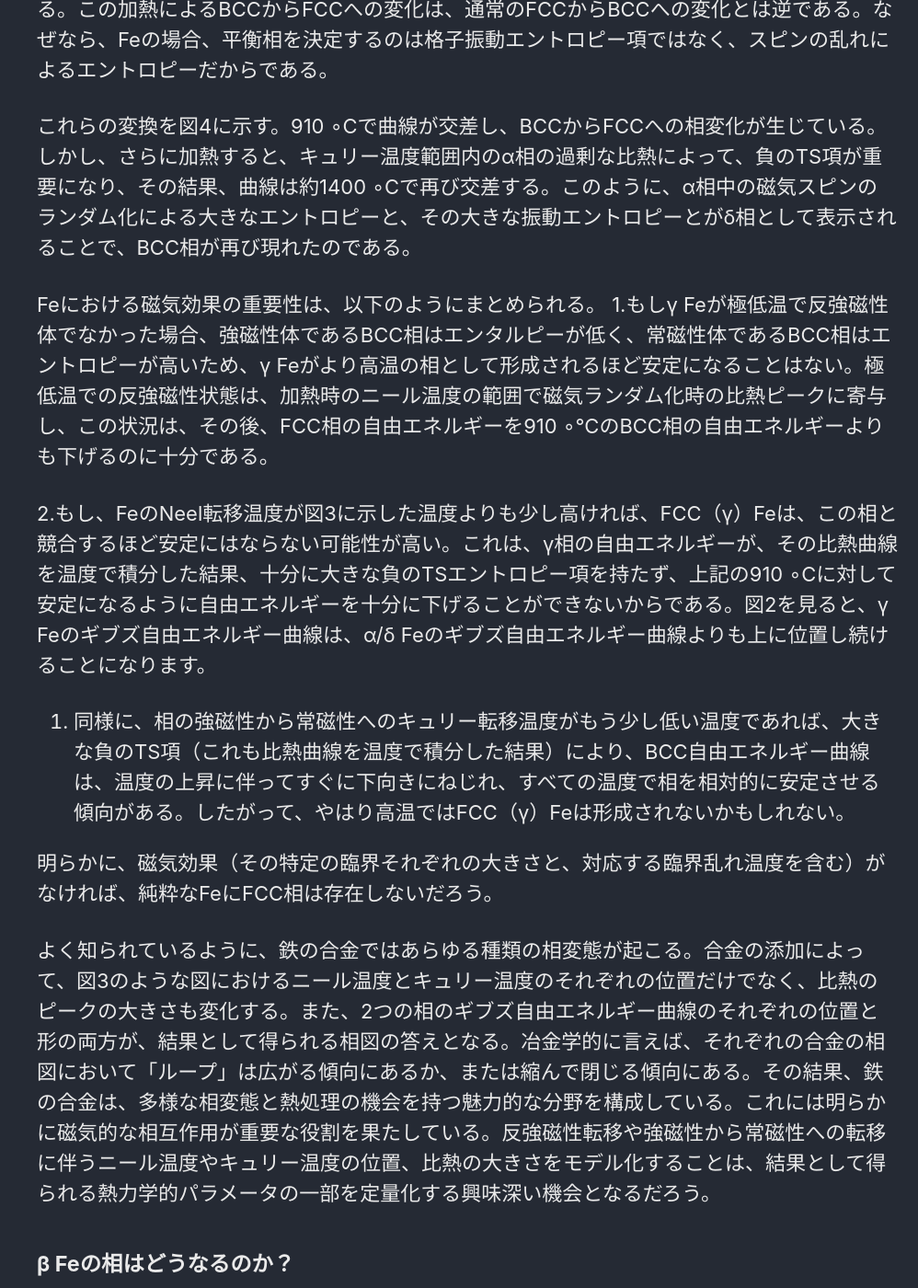
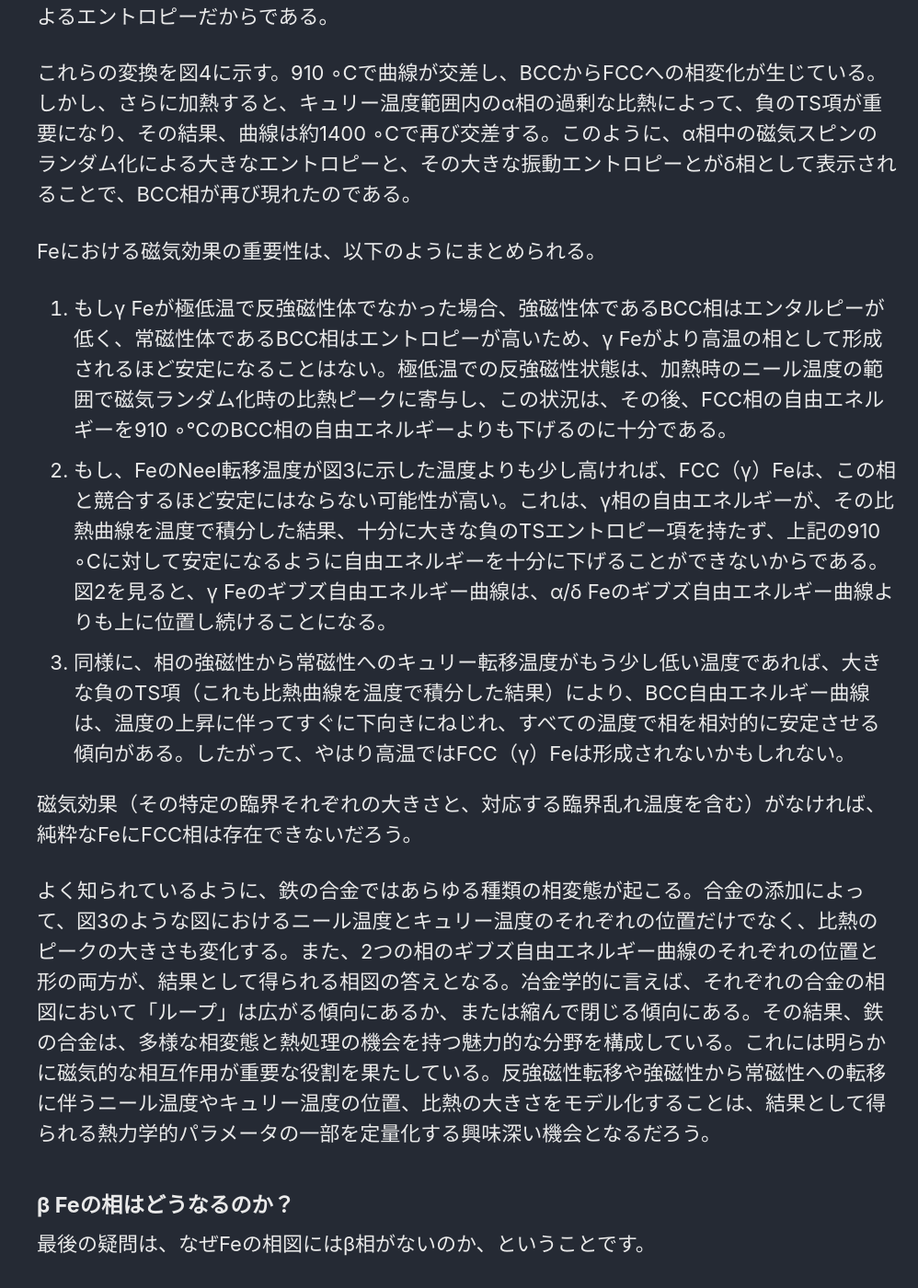
Before and after one commit to ShohTagawa/www, a Jekyll site: the page built from paper/magnetism_01/magnetism_01.md, in a window 1280 px wide and 1400 px high, scrolled down 5613 px. Shown: the whole window at 92% size, without its empty margins (282-1280 px from the left). Built offline with Jekyll 4.4.1, drawn with Linux system fonts in a browser that asks for light colours; cached includes are drawn as plain includes; our own code applies the rules of GitHub Pages for plain Markdown files; some of the changed text lies outside the part shown.

Commit message:
Update magnetism_01.md

```diff
--- a/paper/magnetism_01/magnetism_01.md
+++ b/paper/magnetism_01/magnetism_01.md
@@ -18,9 +17,7 @@ Feの相安定性について、磁性の観点から検討した論文
 多くの元素の位相安定性は，次のようなパターンを示す。
 1. 低温での構造選択には主にエンタルピーの高低が関与している。
 2. 高温では、より高いエントロピーを持つ構造（相）が安定する。
-
 そのため、温度上昇に伴ってよく起こる相転移は、稠密構造から、もっと疎な結晶構造への変化である。(例；Ti hcp → bcc)
-
 Feはこのパターンに当てはまらない。この論文は、Feの安定性を磁性から議論する。
 
 #### Fe の安定性に関する事実
@@ -44,9 +41,7 @@ $$ α → γ → δ → liquid $$
 ここで、上に挙げた相についての事実に目を向けると、当然の疑問が浮かぶ。
 
 1. なぜBCC型のFeは低温で安定なのか？通常、FCCやHCPのような密着型同素体は低温で安定である。これは、密着型同素体では一般にエンタルピーが低下し、エントロピーはあまり重要ではないからである。
-
 2. 加熱するとBCC相がFCC相に変化するのはなぜか？一般的に、加熱すると、よりopenな構造、つまり、より高い振動エントロピーを持つ構造が、より安定な相になるはずなので、これもまた逆のように思える。一般的に、ほとんどの元素では、高温になるほどよりオープンな構造が観察される。
-
 3. なぜFCCはさらに高温でBCCに戻るのか？BCCの大きな振動エントロピーだけが、この変換に関与しているのか？
 
 最後に、なぜ現在の文献では、変化の順序にβ相が含まれていないのか、という疑問がある。
@@ -70,14 +65,11 @@ $$ α → γ → δ → liquid $$
 
 
 Feにおける磁気効果の重要性は、以下のようにまとめられる。
-1.もしγ Feが極低温で反強磁性体でなかった場合、強磁性体であるBCC相はエンタルピーが低く、常磁性体であるBCC相はエントロピーが高いため、γ Feがより高温の相として形成されるほど安定になることはない。極低温での反強磁性状態は、加熱時のニール温度の範囲で磁気ランダム化時の比熱ピークに寄与し、この状況は、その後、FCC相の自由エネルギーを910 ∘℃のBCC相の自由エネルギーよりも下げるのに十分である。
+1. もしγ Feが極低温で反強磁性体でなかった場合、強磁性体であるBCC相はエンタルピーが低く、常磁性体であるBCC相はエントロピーが高いため、γ Feがより高温の相として形成されるほど安定になることはない。極低温での反強磁性状態は、加熱時のニール温度の範囲で磁気ランダム化時の比熱ピークに寄与し、この状況は、その後、FCC相の自由エネルギーを910 ∘℃のBCC相の自由エネルギーよりも下げるのに十分である。
+2. もし、FeのNeel転移温度が図3に示した温度よりも少し高ければ、FCC（γ）Feは、この相と競合するほど安定にはならない可能性が高い。これは、γ相の自由エネルギーが、その比熱曲線を温度で積分した結果、十分に大きな負のTSエントロピー項を持たず、上記の910 ∘Cに対して安定になるように自由エネルギーを十分に下げることができないからである。図2を見ると、γ Feのギブズ自由エネルギー曲線は、α/δ Feのギブズ自由エネルギー曲線よりも上に位置し続けることになる。
+3. 同様に、相の強磁性から常磁性へのキュリー転移温度がもう少し低い温度であれば、大きな負のTS項（これも比熱曲線を温度で積分した結果）により、BCC自由エネルギー曲線は、温度の上昇に伴ってすぐに下向きにねじれ、すべての温度で相を相対的に安定させる傾向がある。したがって、やはり高温ではFCC（γ）Feは形成されないかもしれない。
 
-2.もし、FeのNeel転移温度が図3に示した温度よりも少し高ければ、FCC（γ）Feは、この相と競合するほど安定にはならない可能性が高い。これは、γ相の自由エネルギーが、その比熱曲線を温度で積分した結果、十分に大きな負のTSエントロピー項を持たず、上記の910 ∘Cに対して安定になるように自由エネルギーを十分に下げることができないからである。図2を見ると、γ Feのギブズ自由エネルギー曲線は、α/δ Feのギブズ自由エネルギー曲線よりも上に位置し続けることになります。
-
-1. 同様に、相の強磁性から常磁性へのキュリー転移温度がもう少し低い温度であれば、大きな負のTS項（これも比熱曲線を温度で積分した結果）により、BCC自由エネルギー曲線は、温度の上昇に伴ってすぐに下向きにねじれ、すべての温度で相を相対的に安定させる傾向がある。したがって、やはり高温ではFCC（γ）Feは形成されないかもしれない。
-
-
-明らかに、磁気効果（その特定の臨界それぞれの大きさと、対応する臨界乱れ温度を含む）がなければ、純粋なFeにFCC相は存在しないだろう。
+磁気効果（その特定の臨界それぞれの大きさと、対応する臨界乱れ温度を含む）がなければ、純粋なFeにFCC相は存在できないだろう。
 
 よく知られているように、鉄の合金ではあらゆる種類の相変態が起こる。合金の添加によって、図3のような図におけるニール温度とキュリー温度のそれぞれの位置だけでなく、比熱のピークの大きさも変化する。また、2つの相のギブズ自由エネルギー曲線のそれぞれの位置と形の両方が、結果として得られる相図の答えとなる。冶金学的に言えば、それぞれの合金の相図において「ループ」は広がる傾向にあるか、または縮んで閉じる傾向にある。その結果、鉄の合金は、多様な相変態と熱処理の機会を持つ魅力的な分野を構成している。これには明らかに磁気的な相互作用が重要な役割を果たしている。反強磁性転移や強磁性から常磁性への転移に伴うニール温度やキュリー温度の位置、比熱の大きさをモデル化することは、結果として得られる熱力学的パラメータの一部を定量化する興味深い機会となるだろう。
 
```
Also changed, not shown: other parts of paper/magnetism_01/magnetism_01.md (+0 -1 lines).
